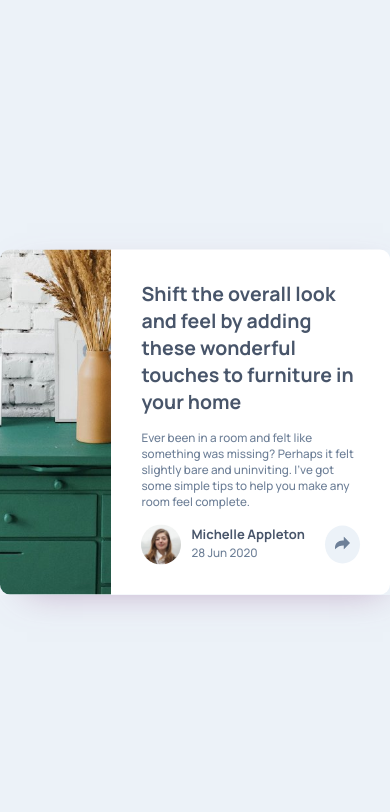
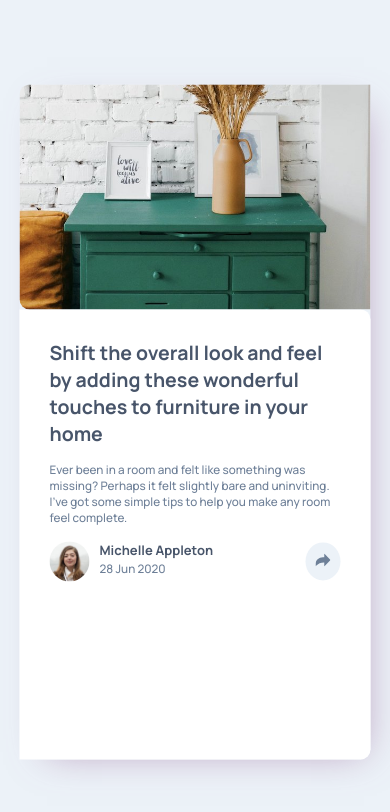
Before and after one commit to MaciejWojtasiak/Article-preview-component, a plain HTML site: page index.html in a window 390 px wide. Drawn offline with Linux system fonts and the light colour scheme.

Commit message:
done with rounded card corners

```diff
--- a/style.scss
+++ b/style.scss
@@ -39,33 +39,43 @@ p {
     transform: translate(-50%, -50%);
     max-width: 700px;
     display: flex;
-
+    border-radius: 10px;
     box-shadow: 10px 10px 36px -17px rgba(161, 116, 161, 0.71);
 
     &__left {
         position: relative;
-        width: 40%;
+        flex: 1;
+        overflow: hidden;
+        border-radius: 10px 0 0 10px;
 
         img {
             width: 100%;
             height: 100%;
             object-fit: cover;
-            border-top-left-radius: 10px;
-            border-bottom-left-radius: 10px;
         }
     }
 
     &__right {
-        width: 100%;
-        height: 100%;
+        flex: 2;
         background-color: white;
-        border-top-right-radius: 10px;
-        border-bottom-right-radius: 10px;
+        border-radius: 0 10px 10px 0;
     }
 
 }
 
+@media (max-width: 575px) {
+    .card {
+        flex-direction: column;
+        width: 90%;
+        height: 80%;
+    }
 
+    &__left {
+        width: 100%;
+
+        img {}
+    }
+}
 
 .showcase {
     padding: 30px;
@@ -129,7 +139,7 @@ p {
     display: none;
     position: absolute;
     top: -150%;
-    right: -17%;
+    right: -19%;
     width: 200px;
     height: 40px;
     border-radius: 10px;
```
Also changed, not shown: css/style.css, 1 other file.
